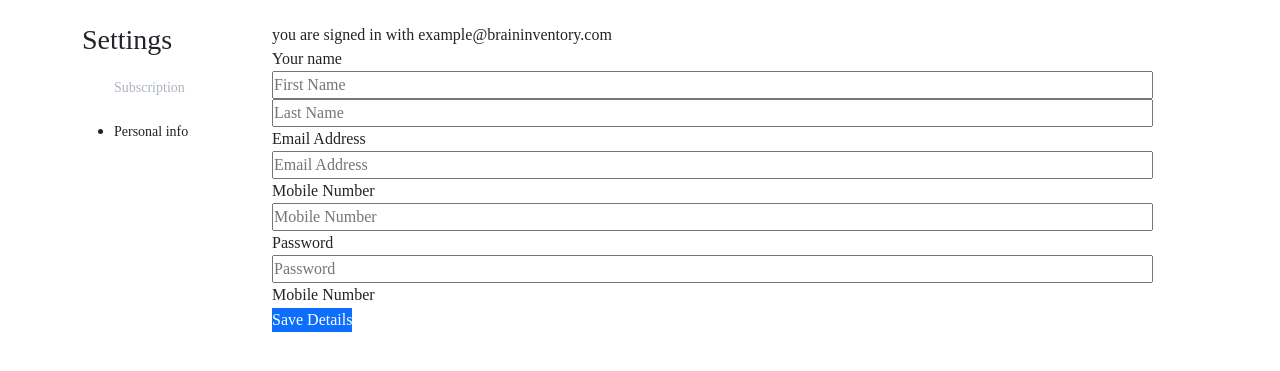
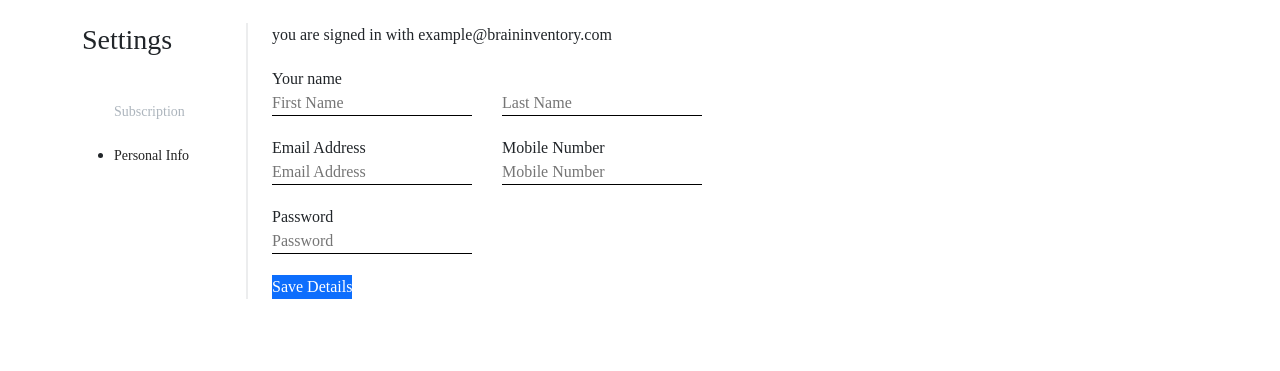
Before and after one commit to krmukesh1/cityfunding, a plain HTML site: page personal.html in a window 1280 px wide. Shown: the part 93-464 px from the top of the page. Drawn offline with nearby package versions, Linux system fonts and the light colour scheme; a web font is replaced by a local one.

Commit message:
Setup Design

```diff
--- a/css/style.css
+++ b/css/style.css
@@ -28,7 +28,7 @@
 }
 @font-face {
   font-family: "SF-Pro-Display-Bold";
-  src: url("/font/SF-Pro-Display-Bold.otf");
+  src: url("/font/SF-Pro-Display-Bold.ttf");
 }
 @font-face {
   font-family: "SF-Pro-Display-Heavy";
@@ -476,6 +476,18 @@ div#rborder {
 div#rborder ul {
   margin-top: 2rem;
 }
+/* profile */
+.profile .form-group {
+  display: flex;
+  margin: 20px 0;
+}
+.profile .name {
+  margin: 0 30px 0 0;
+}
+.profile input.input-group {
+  border: 0;
+  border-bottom: 1px solid #000;
+}
 @media (max-width: 1068px) {
   section#login .login-content {
     padding: 65px 50px;
--- a/personal.html
+++ b/personal.html
@@ -55,13 +55,13 @@
       <div class="container">
         <div class="row">
           <div class="col-md-2">
-            <div class="sidemenu">
+            <div class="sidemenu" id="rborder">
               <h3>Settings</h3>
               <ul>
                 <li style="list-style: none">
                   <a href="Setting.html">Subscription</a>
                 </li>
-                <li><a class="sideactive" href="#">Personal info</a></li>
+                <li><a class="sideactive" href="#">Personal Info</a></li>
               </ul>
             </div>
           </div>
@@ -71,25 +71,34 @@
               <span>example@braininventory.com</span>
               <form action="#">
                 <div class="form-group">
+                  <div class="name">
                     <label for="name">Your name</label>
+
                     <input
                       type="text"
                       class="input-group"
                       placeholder="First Name"
                     />
+                  </div>
+                  <div class="name">
+                    <label for="name"></label>
                     <input
                       type="text"
                       class="input-group"
                       placeholder="Last Name"
                     />
                   </div>
+                </div>
                 <div class="form-group">
+                  <div class="name">
                     <label for="name">Email Address</label>
                     <input
                       type="email"
                       class="input-group"
                       placeholder="Email Address"
                     />
+                  </div>
+                  <div class="name">
                     <label for="name">Mobile Number</label>
                     <input
                       type="number"
@@ -97,14 +106,16 @@
                       placeholder="Mobile Number"
                     />
                   </div>
+                </div>
                 <div class="form-group">
+                  <div class="name">
                     <label for="name">Password</label>
                     <input
                       type="password"
                       class="input-group"
                       placeholder="Password"
                     />
-                  <label for="name">Mobile Number</label>
+                  </div>
                 </div>
                 <div class="btn-group">
                   <buttion class="btn-primary">Save Details</buttion>
```
Also changed, not shown: 1 other file. Lines whose indentation alone changed are shown as unchanged.
